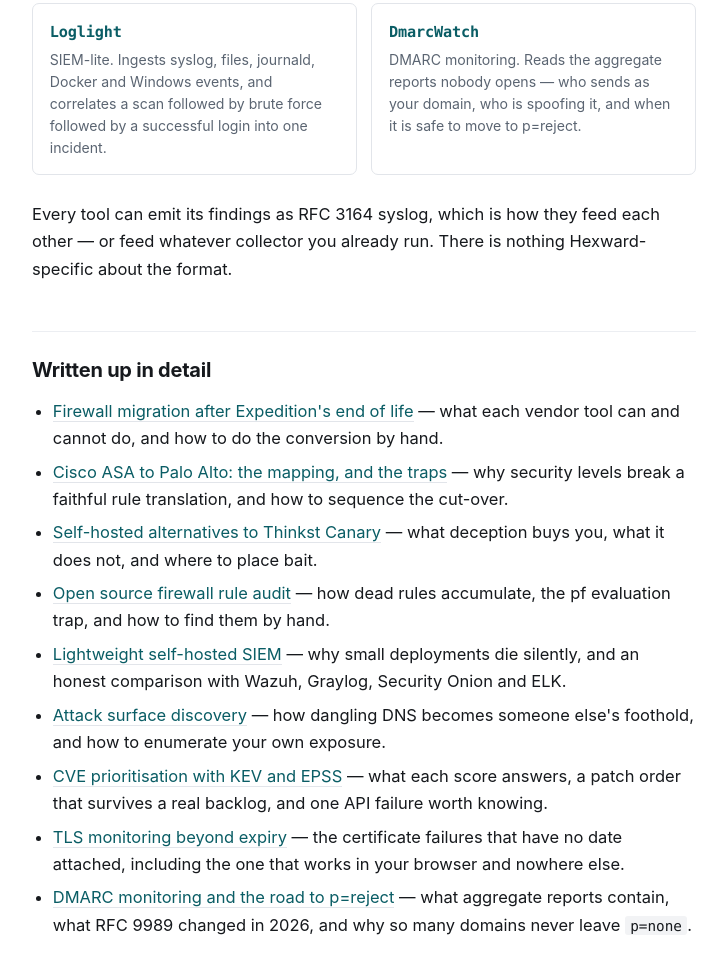
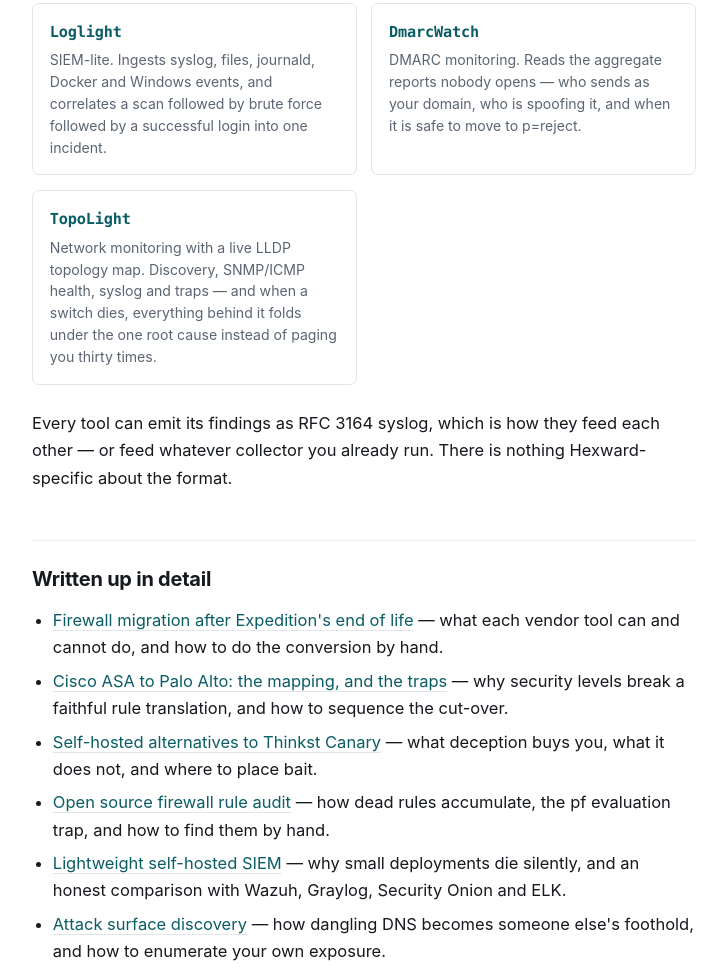
Before and after one commit to nizartuanku/nizartuanku.github.io, a plain HTML site: page index.html in a window 1280 px wide. Shown: the part 1020-1989 px from the top of the page, without its empty margins (276-1003 px from the left). Drawn offline with Linux system fonts and the light colour scheme.

Commit message:
Add TopoLight card; sitemap bump

```diff
--- a/index.html
+++ b/index.html
@@ -80,6 +80,11 @@
       <p>DMARC monitoring. Reads the aggregate reports nobody opens — who sends as your domain, who is spoofing it, and when it is safe to move to p=reject.</p>
     </div>
 
+    <div class="card">
+      <h3><a href="https://github.com/nizartuanku/topolight">TopoLight</a></h3>
+      <p>Network monitoring with a live LLDP topology map. Discovery, SNMP/ICMP health, syslog and traps — and when a switch dies, everything behind it folds under the one root cause instead of paging you thirty times.</p>
+    </div>
+
   </div>
 
   <p>Every tool can emit its findings as RFC 3164 syslog, which is how they feed each other — or feed whatever collector you already run. There is nothing Hexward-specific about the format.</p>
--- a/sitemap.xml
+++ b/sitemap.xml
@@ -1,6 +1,6 @@
 <?xml version="1.0" encoding="UTF-8"?>
 <urlset xmlns="http://www.sitemaps.org/schemas/sitemap/0.9">
-  <url><loc>https://nizartuanku.github.io/</loc><lastmod>2026-08-23</lastmod><priority>1.0</priority></url>
+  <url><loc>https://nizartuanku.github.io/</loc><lastmod>2026-09-03</lastmod><priority>1.0</priority></url>
   <url><loc>https://nizartuanku.github.io/expedition-alternative.html</loc><lastmod>2026-08-23</lastmod><priority>0.9</priority></url>
   <url><loc>https://nizartuanku.github.io/cisco-asa-to-palo-alto.html</loc><lastmod>2026-08-23</lastmod><priority>0.9</priority></url>
   <url><loc>https://nizartuanku.github.io/firewall-rule-audit.html</loc><lastmod>2026-08-23</lastmod><priority>0.8</priority></url>
```
